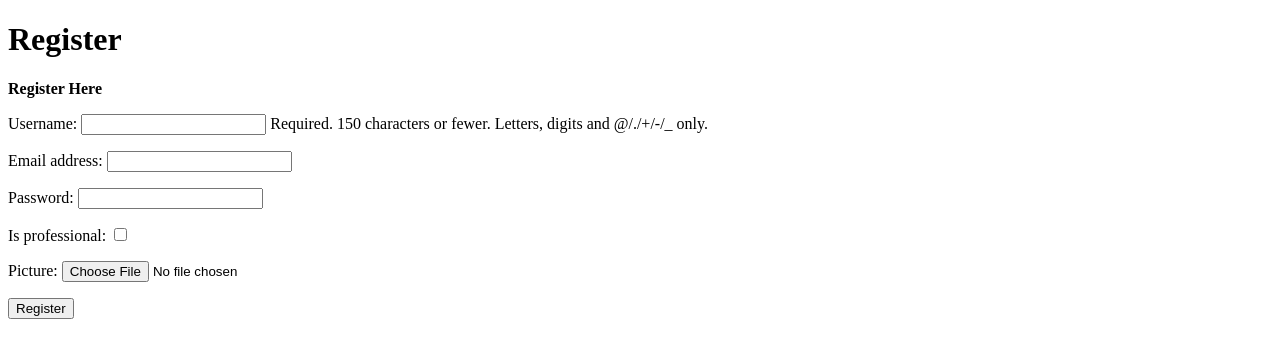
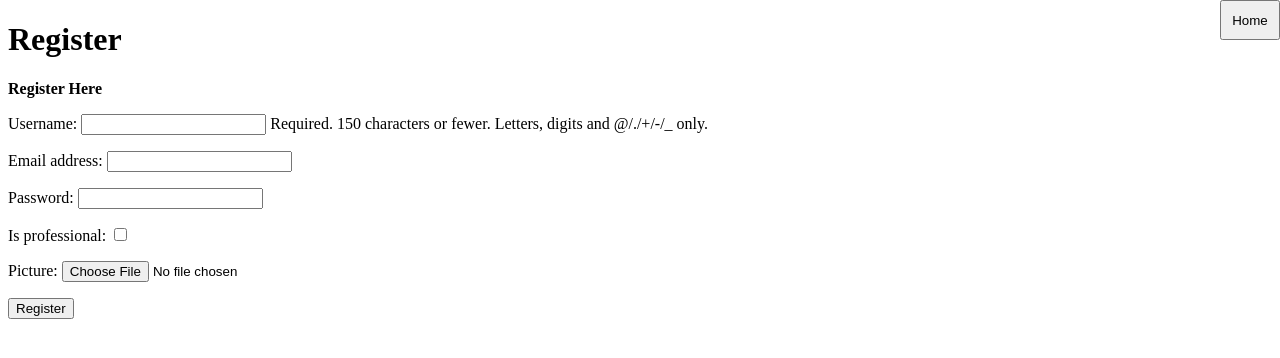
Before and after one commit to LukeMoran225/drinkslist_project, a Django app: page /drinkslist/register/ in a window 1280 px wide. Shown: the top 358 px of the page. Run offline with Django 3.2, Linux system fonts and the light colour scheme.

Commit message:
Update register.html
add a home button

```diff
--- a/templates/drinkslist/register.html
+++ b/templates/drinkslist/register.html
@@ -5,9 +5,19 @@
 <head>
     <meta charset="UTF-8">
     <title>Register</title>
+    <style>
+		.home-but{
+		position:absolute;
+		height:40px;
+		width:60px;
+		top:0;
+		right:0;
+	}
+	</style>
 </head>
 <body>
     <h1>Register</h1>
+    <input class="home-but"type="button" class="btn btn-lg btn-success" onclick="window.location.href='index.html';" value="Home" />
     {% if registered %}
         <strong>Registered</strong>
     {% else %}
```
